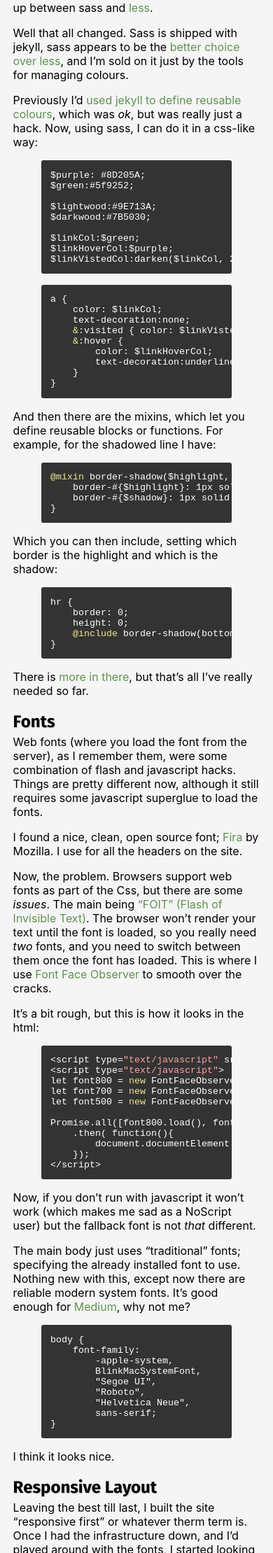
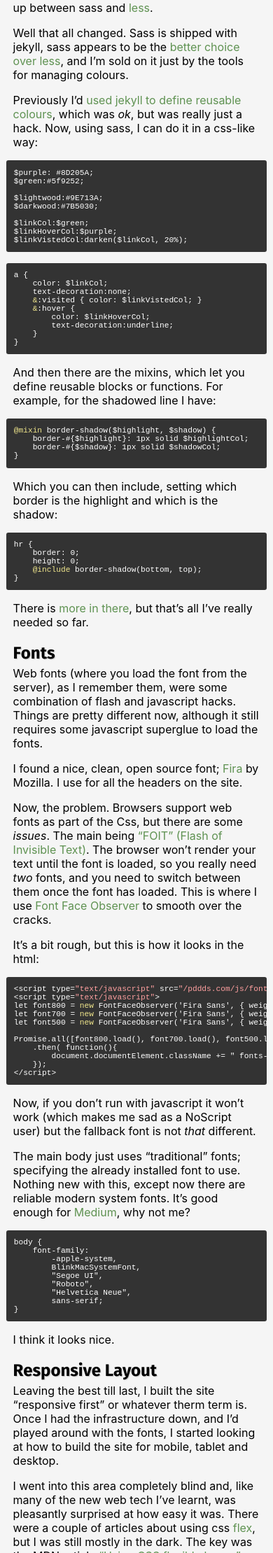
Before and after one commit to m0tive/pddds.com, a Jekyll site: the page built from index.md, in a window 390 px wide. Shown: the part 1537-3756 px from the top of the page at 70% size. Built offline with Jekyll 4.4.1, drawn with Linux system fonts in a browser that asks for light colours.

Commit message:
Resize code blocks on small screens

```diff
--- a/css/base.scss
+++ b/css/base.scss
@@ -305,6 +305,18 @@ pre > code {
     padding: 1em;
     font-size: smaller;
     border-radius: 3px;
+    @media all and (max-width: 450px)
+    {
+        font-size:0.7em;
+    }
+}
+
+@media all and (max-width: 768px)
+{
+    figure {
+        margin-right: -10px;
+        margin-left: -10px;
+    }
 }
 
 p code {
```
